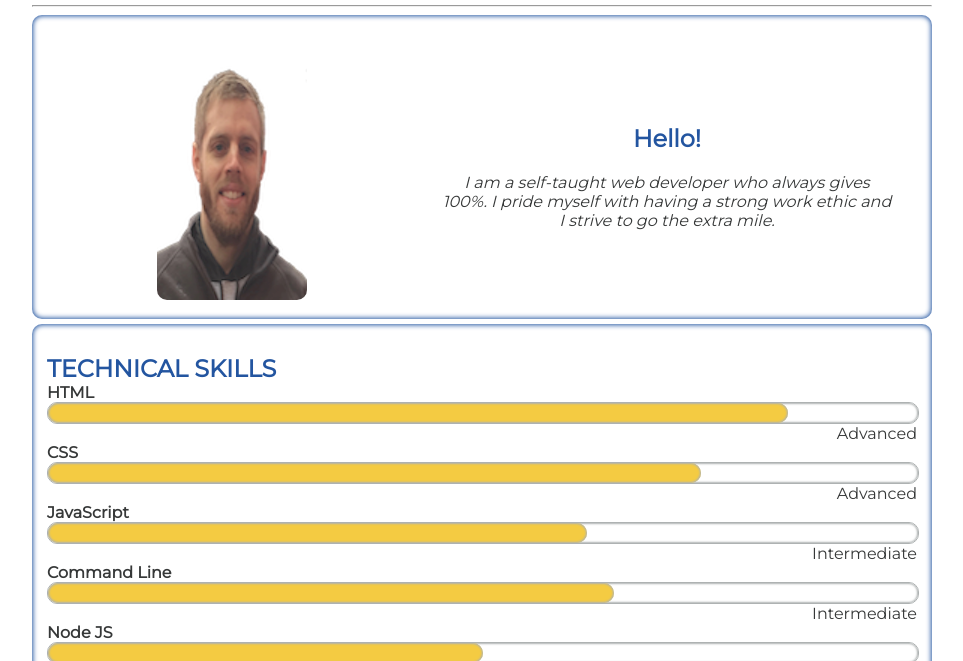
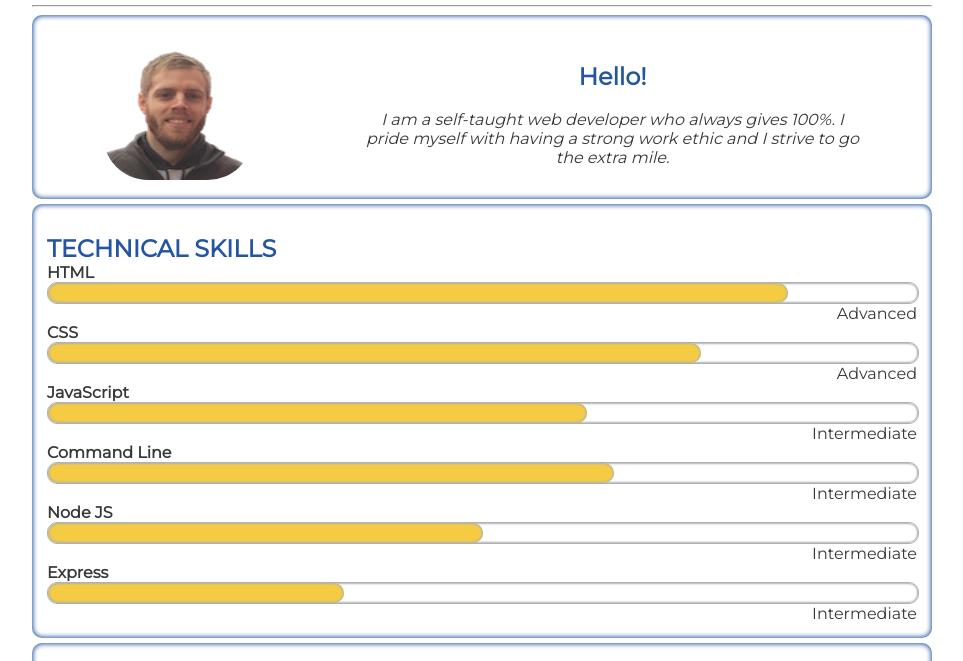
Before and after one commit to marshall405/Portfolio, a plain HTML site: page index.html in a window 1280 px wide. Shown: the part 100-761 px from the top of the page, without its empty margins (158-1121 px from the left). Drawn offline with Linux system fonts and the light colour scheme.

Commit message:
fix profile picture when viewed on smaller screen, CSS

```diff
--- a/main.css
+++ b/main.css
@@ -54,13 +54,15 @@ body {
 
 }
 #profile {
-	border-radius: 10px;
 	margin: 0 auto;
 	opacity: .85;
+	overflow: hidden;
+
 }
  #profilePic {
  	width: 100px;
- 	border-radius: 10px;
+ 	height: 100px;
+ 	border-radius: 30%;
  	/*max-width: 256px;*/
  	/*height: 100%;*/
  }
@@ -246,11 +248,18 @@ footer p {
 		display: flex;
 		align-items: center;
 	}
-	#objective p {
+	#message {
 		margin: 0 auto;
+		width: 70%;
 	}
 	#profilePic {
 		width: 150px;
+		height: 150px;
+	}
+	#profile {
+		width: 30%;
+		border-radius: 50%;
+		overflow: hidden;
 	}
 }
 @media only screen and (max-width: 330px){
```
